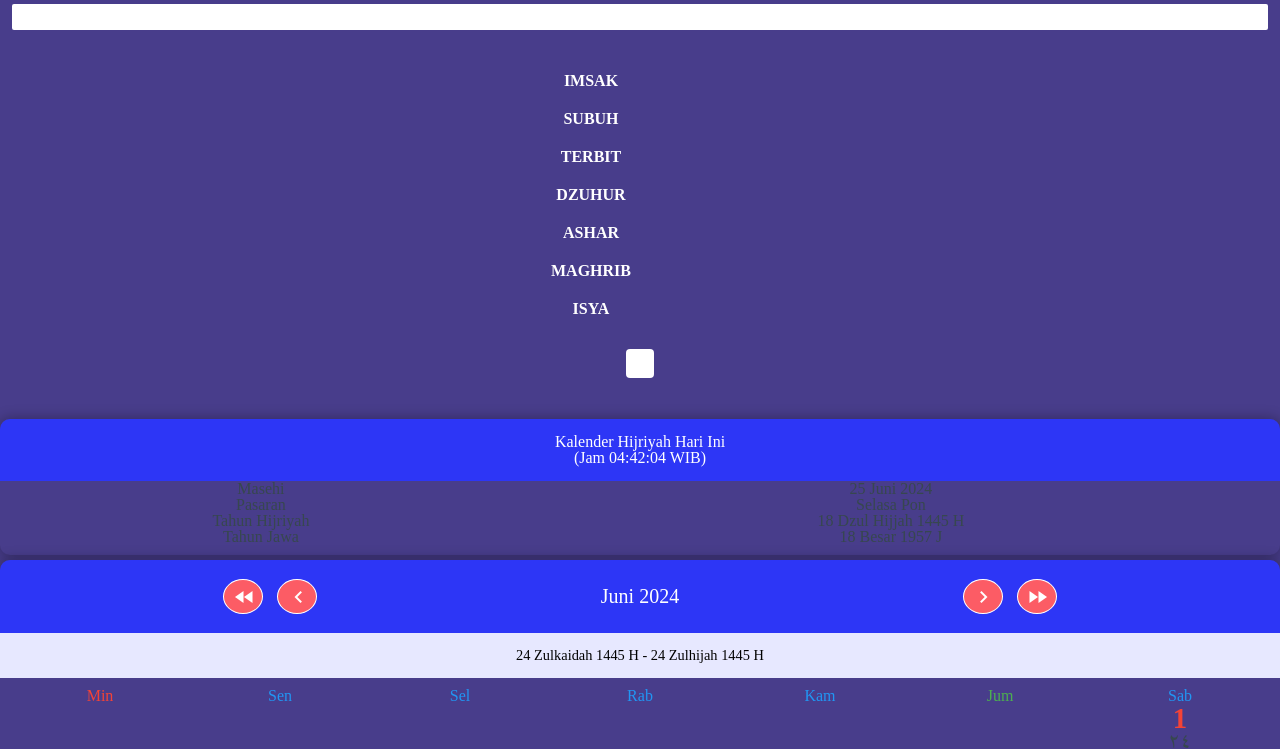
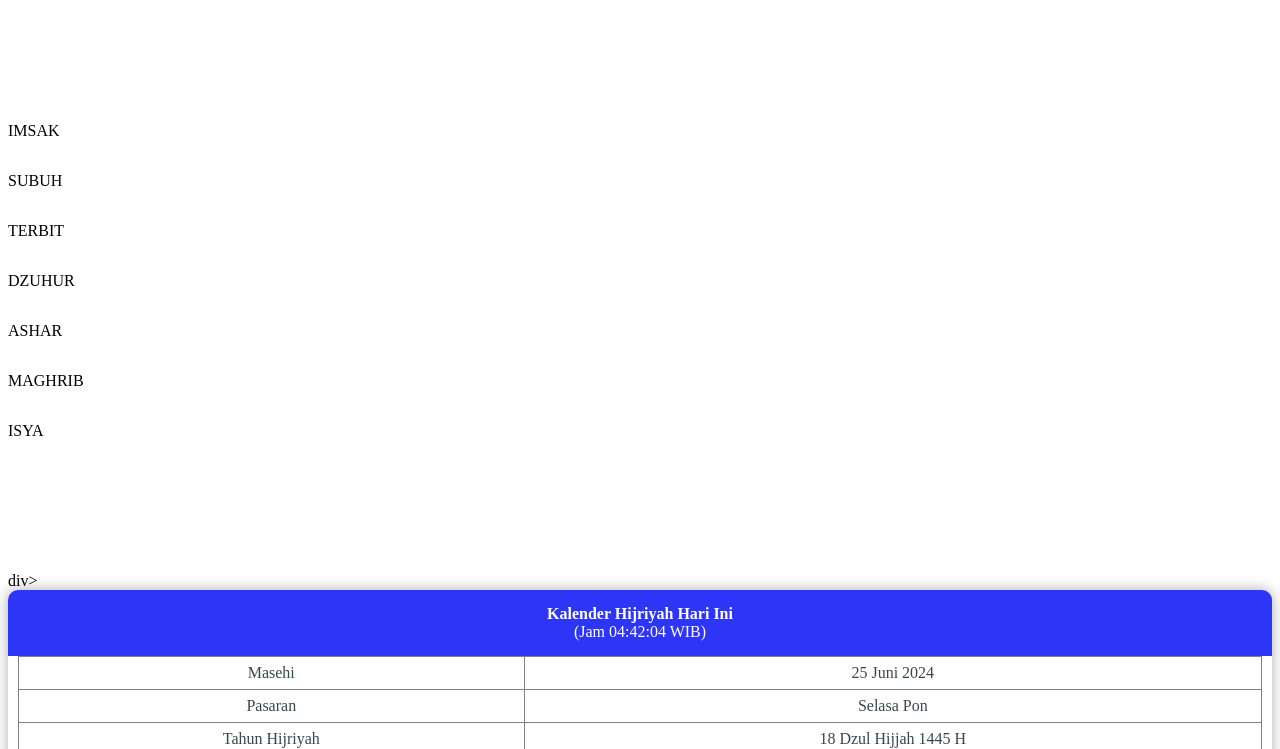
Before and after one commit to kenthusblog/contoh, a plain HTML site: page index.html in a window 1280 px wide. Shown: the part 62-811 px from the top of the page. Drawn offline with nearby package versions, Linux system fonts and the light colour scheme; no server answers; a web font is replaced by a local one.

Commit message:
Update index.html

```diff
--- a/index.html
+++ b/index.html
@@ -275,69 +275,10 @@ table td{
     cursor:pointer;
     background-color: #AABAFF !important;
 }
-
-/* http://meyerweb.com/eric/tools/css/reset/
-   v2.0 | 20110126
-   License: none (public domain)
-*/
-
-html, body, div, span, applet, object, iframe,
-h1, h2, h3, h4, h5, h6, p, blockquote, pre,
-a, abbr, acronym, address, big, cite, code,
-del, dfn, em, img, ins, kbd, q, s, samp,
-small, strike, strong, sub, sup, tt, var,
-b, u, i, center,
-dl, dt, dd, ol, ul, li,
-fieldset, form, label, legend,
-table, caption, tbody, tfoot, thead, tr, th, td,
-article, aside, canvas, details, embed,
-figure, figcaption, footer, header, hgroup,
-menu, nav, output, ruby, section, summary,
-time, mark, audio, video {
-	margin: 0;
-	padding: 0;
-	border: 0;
-	font-size: 100%;
-	font: inherit;
-	vertical-align: baseline;
-}
-/* HTML5 display-role reset for older browsers */
-article, aside, details, figcaption, figure,
-footer, header, hgroup, menu, nav, section {
-	display: block;
-}
-body {
-	line-height: 1;
-}
-ol, ul {
-	list-style: none;
-}
-blockquote, q {
-	quotes: none;
-}
-blockquote:before, blockquote:after,
-q:before, q:after {
-	content: '';
-	content: none;
-}
-table {
-	border-collapse: collapse;
-	border-spacing: 0;
-}
-
-
-/*STYLE*/
-@font-face{
-    font-family: 'Poppins-Medium';
-    src: url('Poppins-Medium.woff')
-}
 select option,.container div,.display,h1{
     text-align: center;
 }
-:root{
-    background-color: darkslateblue;
-    font-family: 'Poppins-Medium';
-}
+
 
 h1.top{
     font-weight: bold;
@@ -354,13 +295,8 @@ h1.top{
     color: white;
     gap: 1.4rem;
 }
-h1 img{
-    width: 4.2rem;
-}
-h1 span{
-    font-size: 1.6rem;
-    padding: .3rem 0;
-}
+
+
 h1 .select{
     width: 100%;
     padding: .8rem 0;
@@ -468,6 +404,28 @@ h1 label{
     color: rgba(0,0,0,.1);
     font-family: Arial;
 }
+.my-5 {
+    margin-top: 4rem !important;
+    margin-bottom: 4rem !important
+}
+.row {
+    --tblr-gutter-x: var(--tblr-content-padding);
+    --tblr-gutter-y: 0;
+    display: flex;
+    flex-wrap: wrap;
+    margin-top: calc(-1 * var(--tblr-gutter-y));
+    margin-right: calc(-.5 * var(--tblr-gutter-x));
+    margin-left: calc(-.5 * var(--tblr-gutter-x))
+}
+
+.row>* {
+    flex-shrink: 0;
+    width: 100%;
+    max-width: 100%;
+    padding-right: calc(var(--tblr-gutter-x) * .5);
+    padding-left: calc(var(--tblr-gutter-x) * .5);
+    margin-top: var(--tblr-gutter-y)
+}
 </style>
 </head>
  <h1 class="top" id="top">
@@ -478,7 +436,8 @@ h1 label{
         <label id="tgl"></label>
         <div id="h1kota" class="select"></div>
     </h1>
-    <div class="container">
+    <div class="my-5">
+	<div class="row">
         <div class="imsak">
             <p>
                 IMSAK
@@ -522,7 +481,7 @@ h1 label{
             <p></p>
         </div>
         <p class="display"></p>
-    </div>
+    </div></div>div>
 
 
 <script src="/main.js"></script>
```
